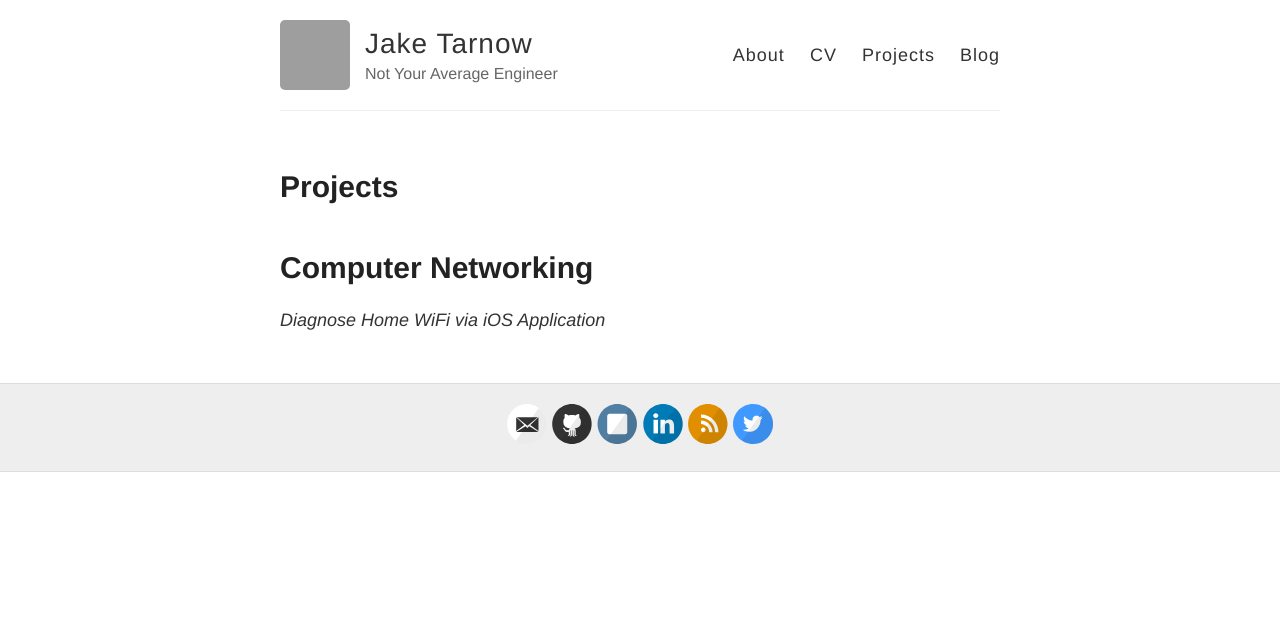
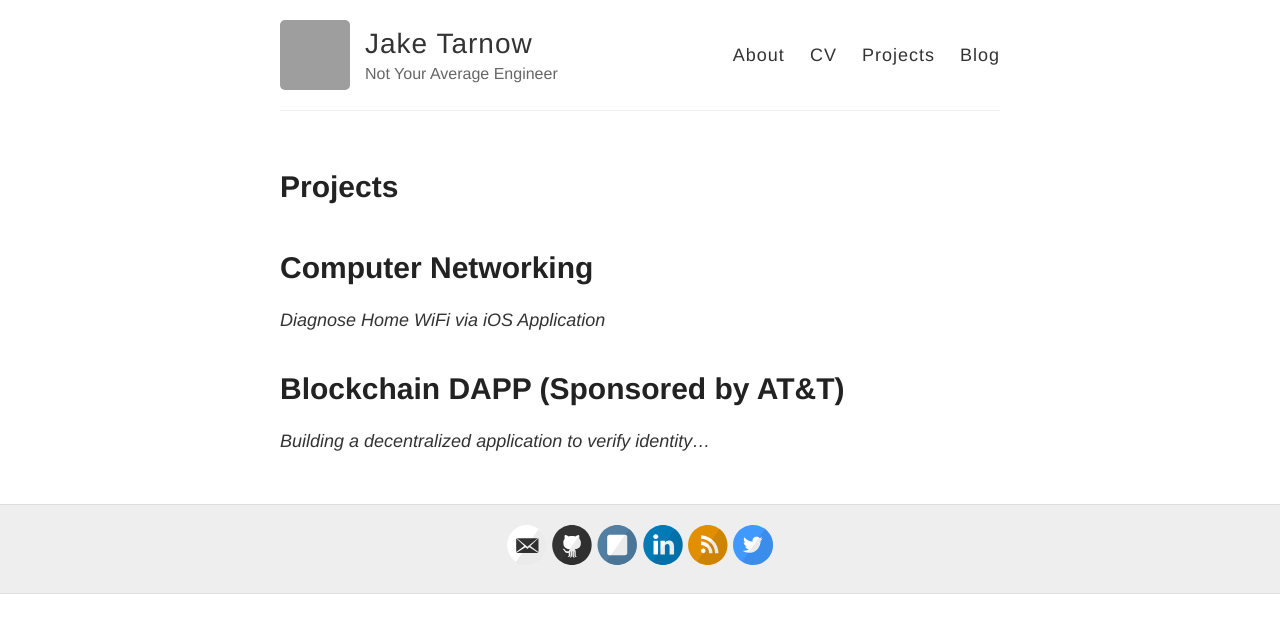
Before and after one commit to HoneyBadger123/jaketarnow.github.io, a Jekyll site: the page built from projects.md, in a window 1280 px wide. Shown: the top 633 px of the page. Built offline with Jekyll 4.4.1, drawn with Linux system fonts in a browser that asks for light colours; grey boxes are pictures that could not be loaded.

Commit message:
Update projects.md

```diff
--- a/projects.md
+++ b/projects.md
@@ -6,3 +6,6 @@ permalink: /projects/
 
 # [Computer Networking](../projects/compnetworking)
 *Diagnose Home WiFi via iOS Application*
+
+# [Blockchain DAPP (Sponsored by AT&T)]()
+*Building a decentralized application to verify identity...*
```
